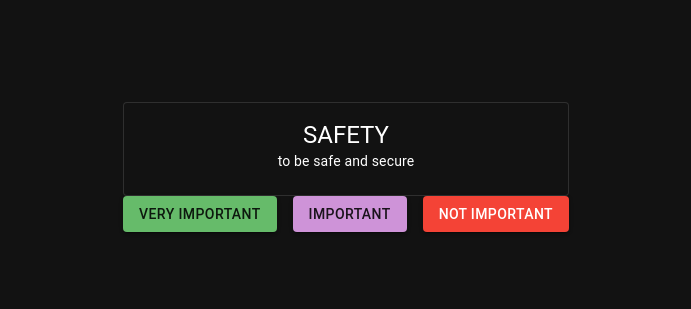
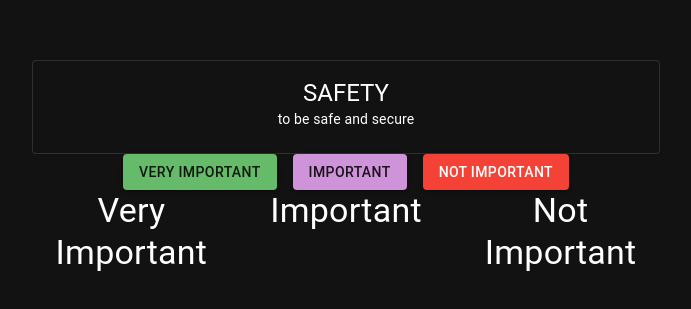
Before and after one commit to CorreyL/values-exercise, a React (Vite) app: page / in a window 1280 px wide. Shown: the part 233-542 px from the top of the page, without its empty margins (294-985 px from the left). Built offline with nearby package versions, Linux system fonts and the light colour scheme.

Commit message:
Render each column

```diff
--- a/src/App.tsx
+++ b/src/App.tsx
@@ -3,8 +3,11 @@ import {
   useState,
 } from 'react'
 import Value from './components/Value';
+import ValuesColumn from './components/ValuesColumn/ValuesColumn';
 import { ThemeProvider, createTheme } from '@mui/material/styles';
+import Box from '@mui/material/Box';
 import Button from '@mui/material/Button';
+import Grid from '@mui/material/Unstable_Grid2';
 import Stack from '@mui/material/Stack';
 import CssBaseline from '@mui/material/CssBaseline';
 import valuesJson from './data/values-and-descriptors.json';
@@ -62,6 +65,17 @@ function App() {
             {columns[2]}
           </Button>
         </Stack>
+        <Box>
+          <Grid container spacing={2}>
+            {
+              columns.map(columnTitle => (
+                <ValuesColumn
+                  columnTitle={columnTitle}
+                />
+              ))
+            }
+          </Grid>
+        </Box>
       </main>
     </ThemeProvider>
   )
```
